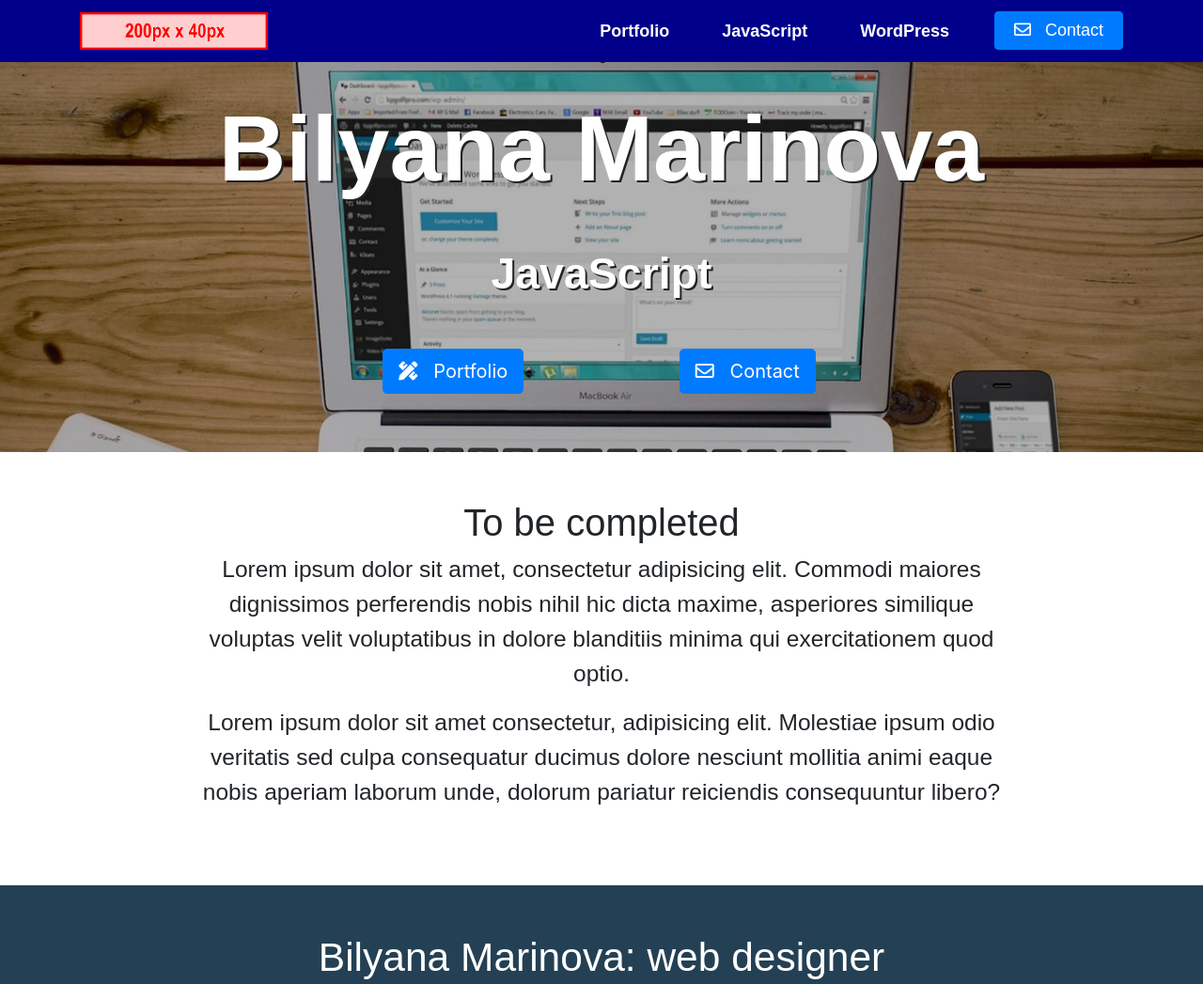
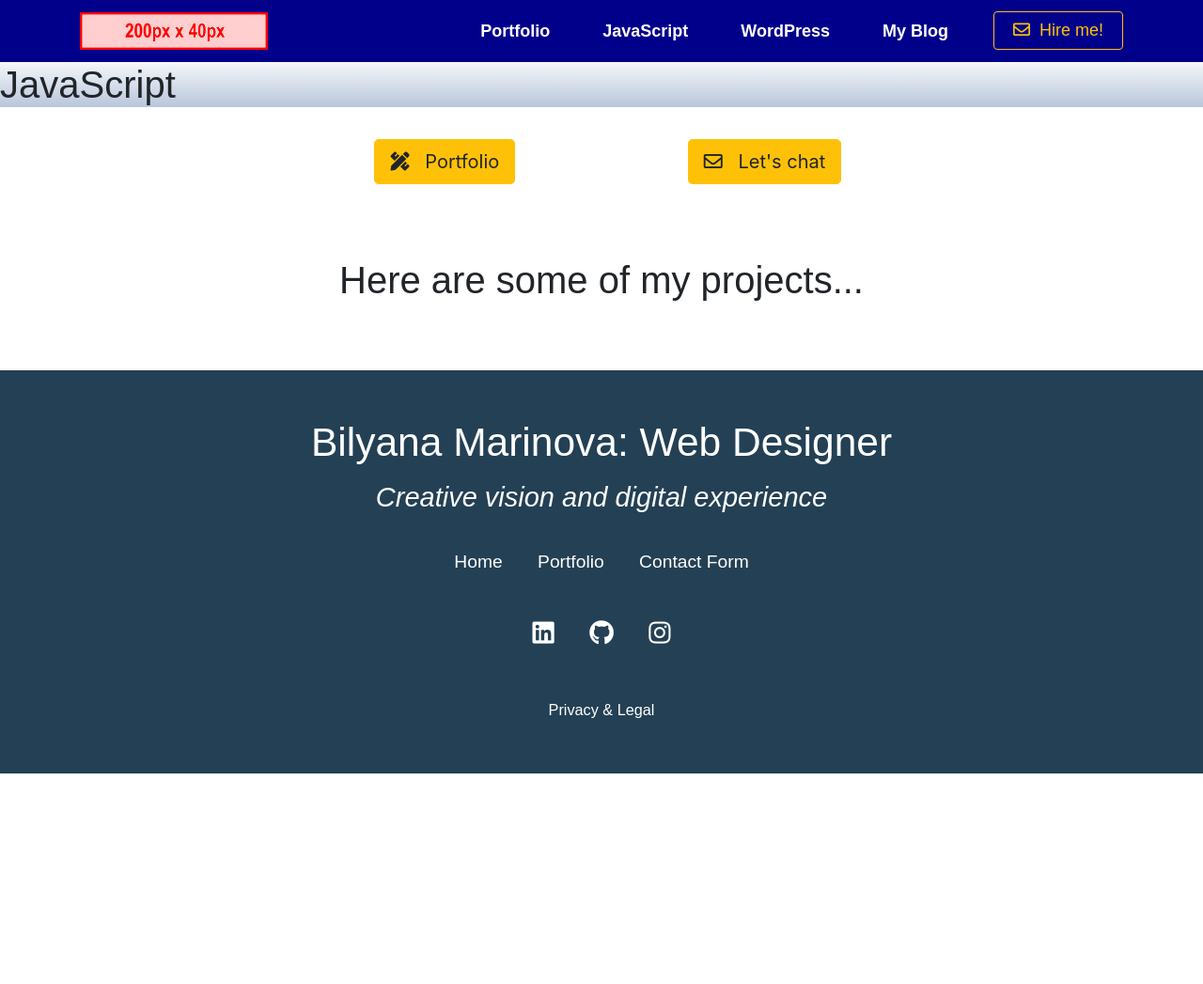
Before and after one commit to bilyanam/bilyanam.github.io, a plain HTML site: page javascript/index.html in a window 1280 px wide. Shown: the top 1047 px of the page at 94% size. After the commit the page ends 823 px from the top, so only its background shows below. Drawn offline with nearby package versions, Linux system fonts and the light colour scheme.

Commit message:
Add files via upload

```diff
--- a/javascript/index.html
+++ b/javascript/index.html
@@ -5,6 +5,11 @@
     <meta name="viewport" content="width=device-width, initial-scale=1.0">
     <title>Bilyana Marinova | Web UI/UX Designer | JavaScript</title>
     <meta name="description" content="Check out some examples of my work with JavaScript.">
+
+    <link rel="apple-touch-icon" sizes="180x180" href="../assets/img/apple-touch-icon.png">
+    <link rel="icon" type="image/png" sizes="32x32" href="../assets/img//favicon-32x32.png">
+    <link rel="icon" type="image/png" sizes="16x16" href="../assets/img//favicon-16x16.png">
+    <link rel="manifest" href="../assets/img/site.webmanifest">
 
     <!-- Bootstrap CSS -->
     <link rel="stylesheet" href="https://maxcdn.bootstrapcdn.com/bootstrap/4.5.2/css/bootstrap.min.css">
@@ -17,8 +22,8 @@
 
     <!-- Styles for this web page -->
     <style>
-        .hero-7 {
-            background-image: linear-gradient(rgba(0,0,0,0.3),rgba(0,0,0,0.3)),url('../assets/img/hero-wordpress.jpg')
+        .hero-5 {
+            background-image:  linear-gradient(rgba(245, 247, 250, 1), rgba(184, 198, 219, 1));
         }
         @media (min-width:768px) {
             .hero-block { padding: 3% 5% }
@@ -48,7 +53,6 @@
 </head>
 
 <body>
-
     <!-- Begin navbar -->
     <nav class="navbar navbar-expand-lg navbar-dark bg-dark sticky-top" id="mainNav">
         <div class="container">
@@ -70,11 +74,12 @@
                    <li class="nav-item"><a class="nav-link" href="../portfolio/">Portfolio</a></li>
                    <li class="nav-item"><a class="nav-link" href="#">JavaScript</a></li>
                   <li class="nav-item"><a class="nav-link" href="../wordpress/">WordPress</a></li>
+                  <li class="nav-item"><a class="nav-link" href="http://dabigbang.000webhostapp.com/">My Blog</a></li>
 
                     <!-- Call to action button-->
                     <li class="nav-item">
-                        <a class="btn btn-primary" href="../contact/" role="button">
-                            <i class="far fa-envelope"></i> &nbsp;&nbsp;Contact
+                        <a class="btn btn-outline-warning" href="contact/" role="button">
+                            <i class="far fa-envelope"></i> &nbsp;Hire me!
                         </a>
                     </li>
                 </ul>
@@ -83,38 +88,33 @@
     </nav>
    <!-- End navbar -->
 
-
-   <div class="container-fluid hero-block hero-7">
-    <h1>Bilyana Marinova</h1>
-    <h2>JavaScript</h2>
+   <div class="hero-5">
+    <h1>JavaScript</h1>
+   </div>
 
     <!-- Buttons start here -->
     <div class="row">
         <div class="col-md-6 col-xs-12 text-right">
-           <a class="btn btn-primary btn-lg" href="../portfolio" role="button"><i class="fas fa-pencil-ruler"></i> &nbsp;&nbsp;Portfolio</a>
+           <a class="btn btn-warning btn-lg" href="../portfolio" role="button"><i class="fas fa-pencil-ruler"></i> &nbsp;&nbsp;Portfolio</a>
        </div>
        <div class="col-md-6 col-xs-12">
-           <a class="btn btn-primary btn-lg" href="../contact" role="button"><i class="far fa-envelope"></i> &nbsp;&nbsp;Contact</a>
+           <a class="btn btn-warning btn-lg" href="../contact" role="button"><i class="far fa-envelope"></i> &nbsp;&nbsp;Let's chat</a>
        </div>
    </div>
    <!-- Buttons end here -->
 
-</div>
 
     <div class="container introduction-text">
 
-        <h1>To be completed</h1>
+        <h1 class="js1">Here are some of my projects...</h1>
 
-        <p>Lorem ipsum dolor sit amet, consectetur adipisicing elit. Commodi maiores dignissimos perferendis nobis nihil hic dicta maxime, asperiores similique voluptas velit voluptatibus in dolore blanditiis minima qui exercitationem quod optio.</p>
-
-        <p>Lorem ipsum dolor sit amet consectetur, adipisicing elit. Molestiae ipsum odio veritatis sed culpa consequatur ducimus dolore nesciunt mollitia animi eaque nobis aperiam laborum unde, dolorum pariatur reiciendis consequuntur libero?</p>
     </div>
 
     <!-- Begin footer-->
     <footer class="container-fluid">
 
-        <h4>Bilyana Marinova: web designer</h4>
-        <h5>Excellence in digital creation</h5>
+        <h4>Bilyana Marinova: Web Designer</h4>
+        <h5>Creative vision and digital experience</h5>
 
         <ul class="footer-links">
             <li><a href="../index.html">Home</a></li>
```
